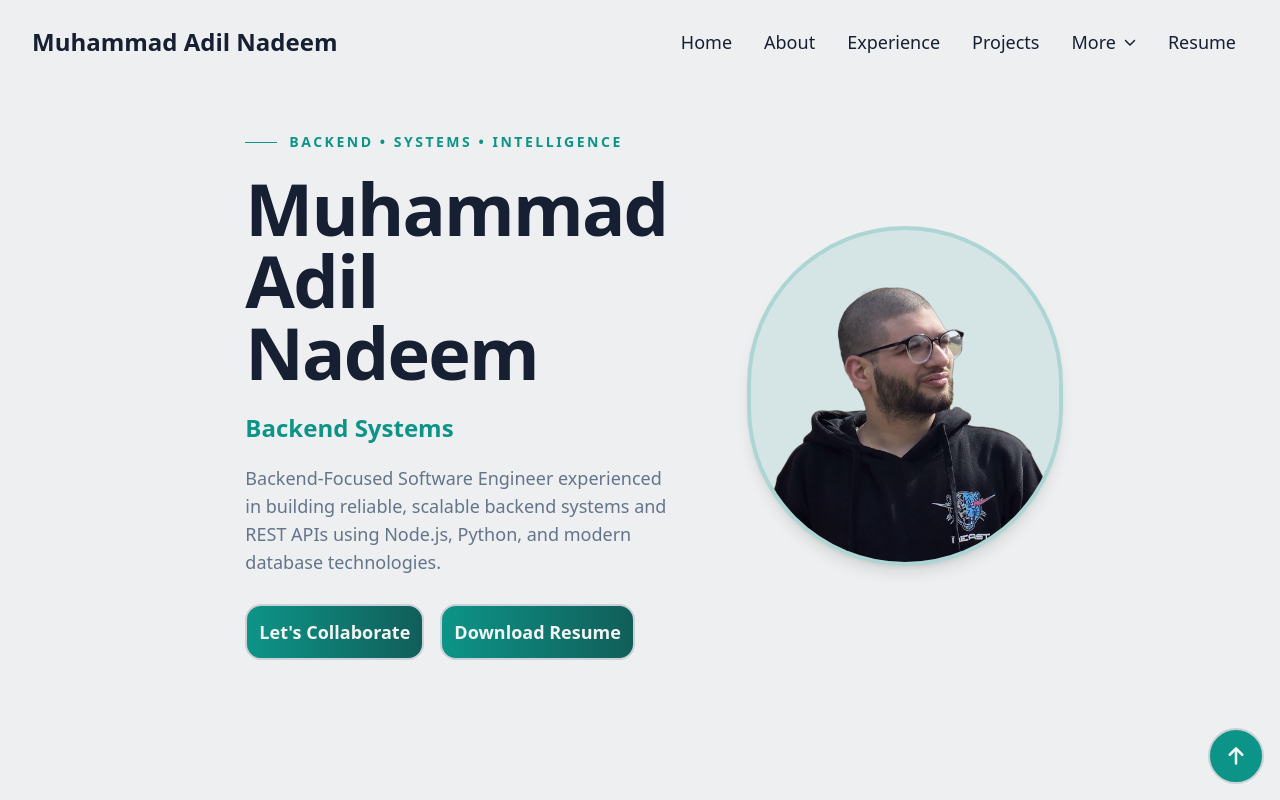
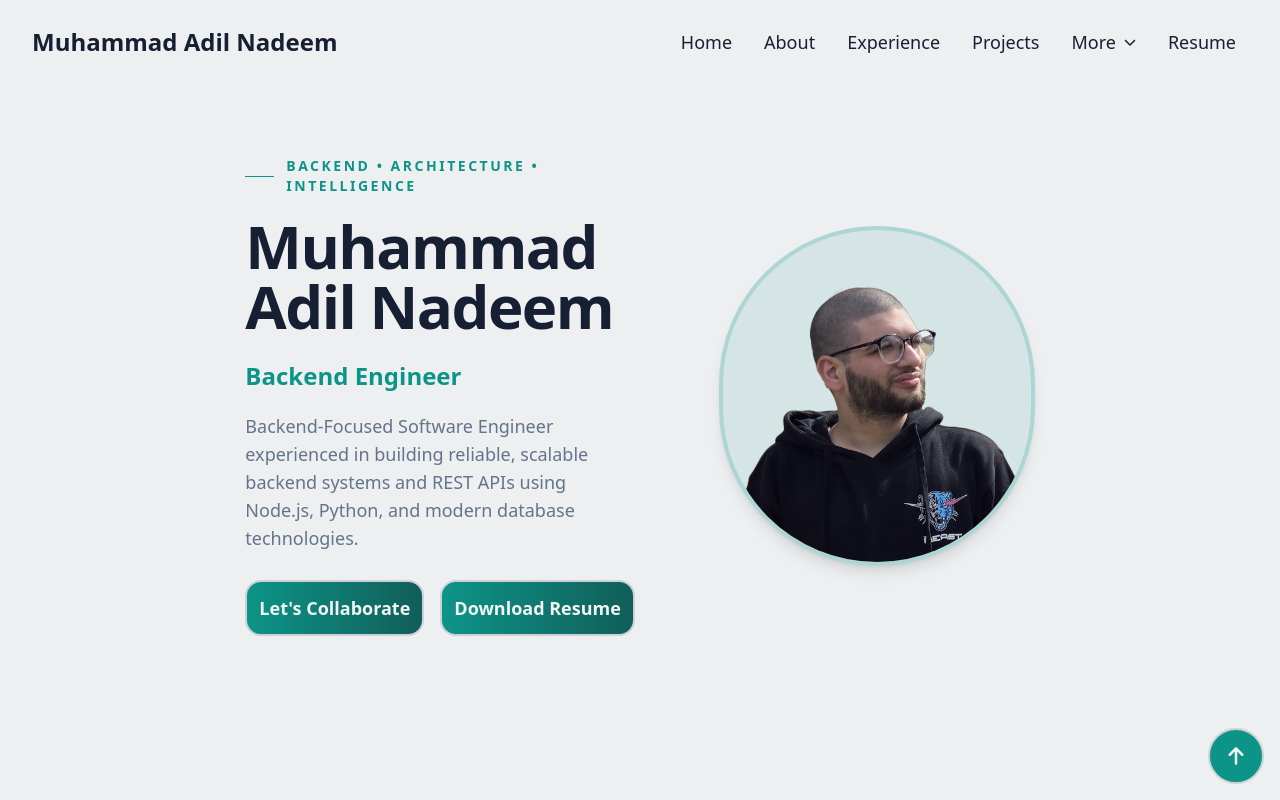
Before and after one commit to SheikhXAdil/Personal-Portfolio-Website, a Next.js app: page / in a window 1280 px wide. Shown: the top 800 px of the page. Built offline with nearby package versions, Linux system fonts and the light colour scheme.

Commit message:
fixed contact form

```diff
--- a/src/app/Components/Contact.tsx
+++ b/src/app/Components/Contact.tsx
@@ -70,6 +70,7 @@ export default function Contact() {
             form.reset()
         } catch (error) {
             console.error(error)
+
             notifyError()
         } finally {
             setIsSending(false)
--- a/src/app/Components/Hero.tsx
+++ b/src/app/Components/Hero.tsx
@@ -58,16 +58,16 @@ export default function Hero() {
                                 tracking-[0.18em]
                                 text-accentPrimary
                             ">
-                                BACKEND • SYSTEMS • INTELLIGENCE
+                                BACKEND • ARCHITECTURE • INTELLIGENCE
                             </span>
                         </div>
 
                         {/* Name */}
                         <h1 className="
-                            text-4xl
-                            sm:text-5xl
-                            md:text-6xl
-                            lg:text-7xl
+                            text-3xl
+                            sm:text-4xl
+                            md:text-5xl
+                            lg:text-6xl
                             font-bold
                             leading-[1.05]
                             tracking-tight
@@ -85,7 +85,7 @@ export default function Hero() {
                             font-semibold
                         ">
                             <TypingText
-                                title="Backend Systems"
+                                title="Backend Engineer"
                                 textStyle="text-accentPrimary"
                             />
                         </div>
```
Lines whose indentation alone changed are shown as unchanged.
